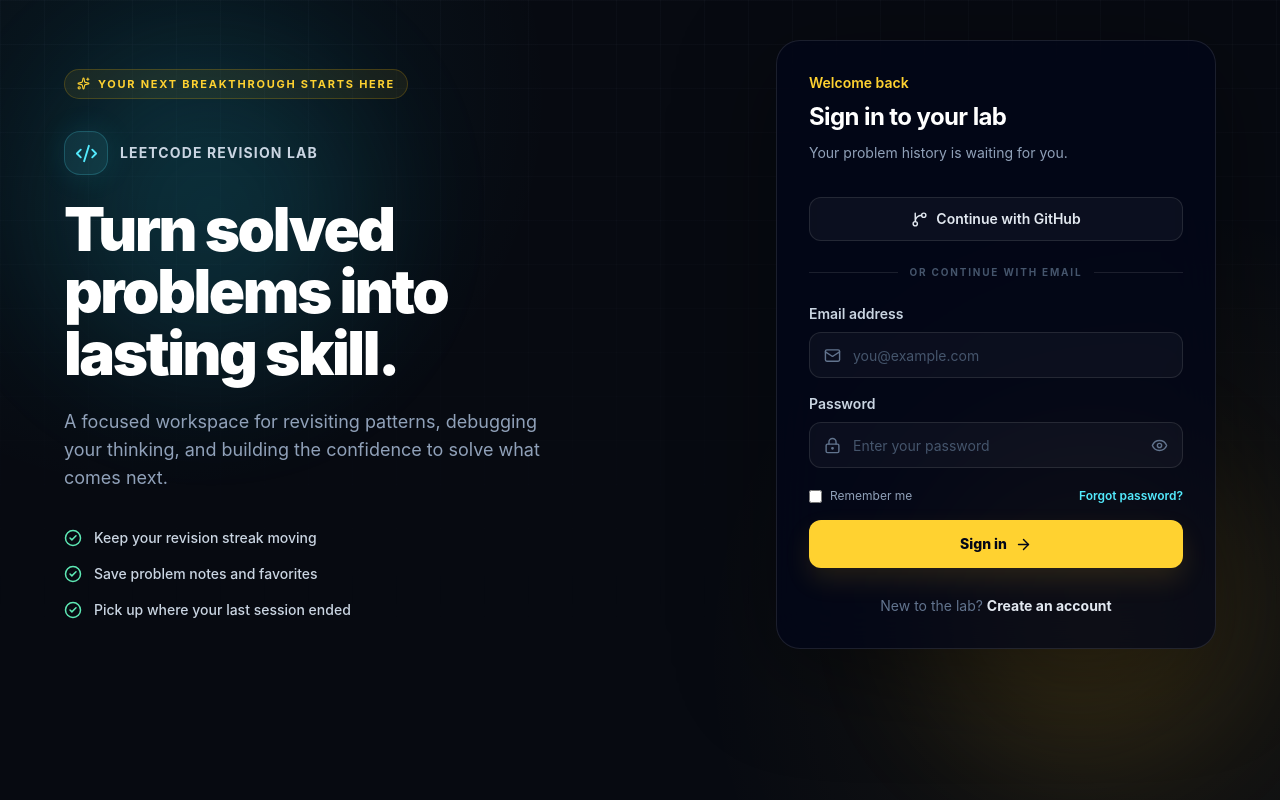
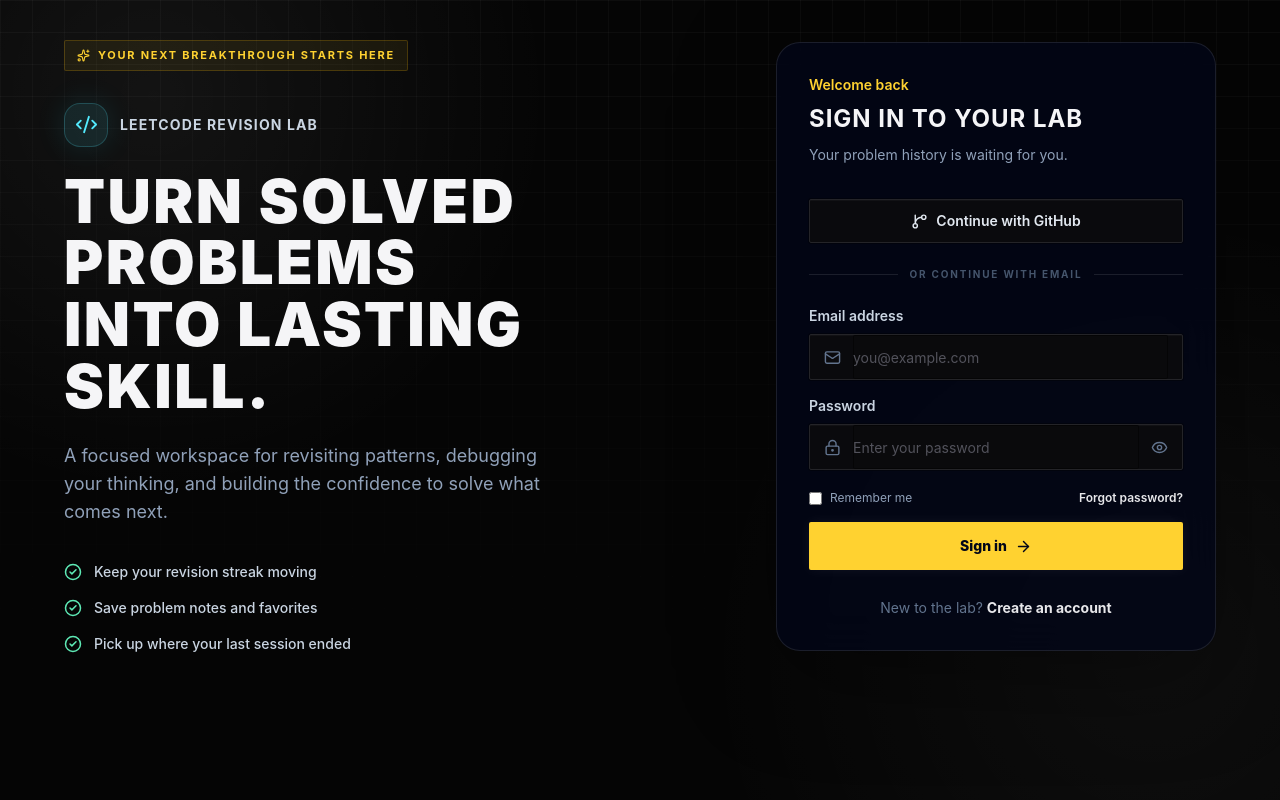
Before and after one commit to sharaddh/CodeLab, a Next.js app: page /login in a window 1280 px wide. Built offline with nearby package versions, Linux system fonts and the light colour scheme.

Commit message:
restyle globals

```diff
--- a/app/globals.css
+++ b/app/globals.css
@@ -1,133 +1,206 @@
 @import "tailwindcss";
 
 :root {
-  --bg: #070a11;
-  --panel: #101624;
-  --panel2: #151d2d;
-  --border: #273247;
-  --text: #e2e8f0;
-  --muted: #94a3b8;
-  --violet: #8b5cf6;
-  --cyan: #22d3ee;
-  --green: #4ade80;
-  --red: #f87171;
-  --amber: #fbbf24;
+  --bg: #050505;
+  --bg-alt: #030303;
+  --panel: #0b0b0d;
+  --panel2: #101013;
+  --panel3: #16161a;
+  --border: #242428;
+  --border-bright: #3f3f46;
+  --text: #e7e7ea;
+  --muted: #8b8b95;
+  --dim: #575760;
+  --violet: #d4d4d8;
+  --cyan: #e4e4e7;
+  --green: #d4d4d8;
+  --accent: #f4f4f5;
+  --success: #d4d4d8;
+  --amber: #a1a1aa;
+  --red: #71717a;
+  --glow: 0 0 14px rgba(255, 255, 255, 0.06);
+  --glow-cyan: 0 0 12px rgba(255, 255, 255, 0.05);
 }
 
-* {
-  box-sizing: border-box;
+* { box-sizing: border-box; }
+
+html, body { height: 100%; }
+
+body.terminal-body {
+  margin: 0;
+  background:
+    radial-gradient(ellipse at 50% -12%, rgba(255,255,255,0.05), transparent 45%),
+    radial-gradient(ellipse at 100% 100%, rgba(255,255,255,0.03), transparent 35%),
+    linear-gradient(180deg, #080808 0%, #030303 100%);
+  color: var(--text);
+  font-family: var(--font-mono), ui-monospace, SFMono-Regular, Menlo, Consolas, monospace;
+  letter-spacing: 0.01em;
+  text-shadow: 0 0 1px rgba(255,255,255,0.08);
 }
 
-body {
-  margin: 0;
-  background: var(--bg);
-  color: var(--text);
-  font-family: "Inter", system-ui, sans-serif;
+body::before {
+  content: "";
+  position: fixed;
+  inset: 0;
+  pointer-events: none;
+  z-index: 0;
+  background-image:
+    linear-gradient(rgba(255,255,255,0.03) 1px, transparent 1px),
+    linear-gradient(90deg, rgba(255,255,255,0.025) 1px, transparent 1px);
+  background-size: 28px 28px;
+  opacity: 0.22;
 }
 
-.login-shell {
-  position: relative;
-  isolation: isolate;
-  background: radial-gradient(circle at 12% 12%, rgba(34, 211, 238, 0.08), transparent 30%), radial-gradient(circle at 90% 82%, rgba(251, 191, 36, 0.07), transparent 34%), #070a11;
+.crt-overlay {
+  position: fixed;
+  inset: 0;
+  pointer-events: none;
+  z-index: 9999;
+  background:
+    repeating-linear-gradient(
+      to bottom,
+      rgba(0,0,0,0.14) 0px,
+      rgba(0,0,0,0.14) 1px,
+      transparent 2px,
+      transparent 4px
+    );
+  mix-blend-mode: multiply;
+  opacity: 0.22;
 }
 
-.login-shell::before {
+.crt-overlay::after {
+  content: "";
   position: absolute;
   inset: 0;
-  z-index: -1;
-  background-image: linear-gradient(rgba(148, 163, 184, 0.035) 1px, transparent 1px), linear-gradient(90deg, rgba(148, 163, 184, 0.035) 1px, transparent 1px);
-  background-size: 44px 44px;
-  content: "";
-  mask-image: linear-gradient(to bottom, black, transparent 80%);
+  background: radial-gradient(ellipse at center, transparent 55%, rgba(0,0,0,0.45) 100%);
 }
 
-.login-glow {
-  position: absolute;
-  z-index: -1;
-  width: 18rem;
-  height: 18rem;
-  border-radius: 999px;
-  filter: blur(70px);
-  opacity: 0.14;
-  pointer-events: none;
-}
+.terminal-main { position: relative; }
 
-.login-glow-one {
-  top: 10%;
-  left: 4%;
-  background: var(--cyan);
-  animation: login-float 9s ease-in-out infinite;
-}
+::selection { background: rgba(255,255,255,0.18); color: #ffffff; }
 
-.login-glow-two {
-  right: 5%;
-  bottom: 6%;
-  background: var(--amber);
-  animation: login-float 11s ease-in-out -3s infinite reverse;
-}
+a { color: var(--text); text-decoration-color: rgba(255,255,255,0.25); }
+a:hover { color: #ffffff; text-shadow: 0 0 8px rgba(255,255,255,0.12); }
 
-.login-intro,
-.login-card-enter {
-  animation: login-rise 700ms cubic-bezier(0.22, 1, 0.36, 1) both;
-}
-
-.login-card-enter {
-  animation-delay: 100ms;
-}
-
-.login-benefit {
-  animation: login-rise 550ms cubic-bezier(0.22, 1, 0.36, 1) both;
-}
-
-.login-submit {
-  box-shadow: 0 12px 26px rgba(251, 191, 36, 0.12);
-}
-
-@keyframes login-rise {
-  from {
-    opacity: 0;
-    transform: translateY(18px);
-  }
-  to {
-    opacity: 1;
-    transform: translateY(0);
-  }
-}
-
-@keyframes login-float {
-  0%, 100% {
-    transform: translate3d(0, 0, 0) scale(1);
-  }
-  50% {
-    transform: translate3d(18px, -14px, 0) scale(1.08);
-  }
-}
-
-@media (prefers-reduced-motion: reduce) {
-  .login-intro,
-  .login-card-enter,
-  .login-benefit,
-  .login-glow-one,
-  .login-glow-two {
-    animation: none;
-  }
+h1,h2,h3,h4,.font-display, .terminal-title {
+  font-family: var(--font-terminal), var(--font-mono), monospace;
+  letter-spacing: 0.04em;
+  text-transform: uppercase;
 }
 
 /* Scrollbar */
-::-webkit-scrollbar {
-  width: 8px;
-  height: 8px;
+::-webkit-scrollbar { width: 10px; height: 10px; }
+::-webkit-scrollbar-thumb {
+  background: linear-gradient(180deg, #2a2a2f, #1f1f23);
+  border: 1px solid #3a3a40;
+  border-radius: 0;
 }
-::-webkit-scrollbar-thumb {
-  background: #334155;
-  border-radius: 4px;
+::-webkit-scrollbar-thumb:hover { background: #34343a; }
+::-webkit-scrollbar-track { background: #070708; border-left: 1px solid #17171a; }
+::-webkit-scrollbar-corner { background: #070708; }
+
+/* Global form controls */
+input, select, textarea, button { font-family: inherit; }
+input[type="text"], input[type="search"], input[type="email"], input[type="password"], select, textarea, input[type="range"] {
+  background: #0a0a0c !important;
+  color: var(--text) !important;
+  border-color: var(--border) !important;
+  border-radius: 2px !important;
+  box-shadow: inset 0 0 0 1px rgba(0,0,0,0.5);
 }
-::-webkit-scrollbar-track {
-  background: transparent;
+input::placeholder, textarea::placeholder { color: #52525b !important; }
+input:focus, select:focus, textarea:focus {
+  outline: none !important;
+  border-color: var(--border-bright) !important;
+  box-shadow: 0 0 0 1px rgba(255,255,255,0.12), var(--glow) !important;
+}
+input[type="range"] { accent-color: #d4d4d8; }
+
+button { border-radius: 2px !important; }
+option { background: #0a0a0c; color: var(--text); }
+
+/* Terminal panels/cards */
+.terminal-panel,
+[class*="rounded-xl"].border, [class*="rounded-lg"].border {
+  background-color: rgba(11,11,13,0.96) !important;
+  border-color: var(--border) !important;
+  border-radius: 2px !important;
+  box-shadow: inset 0 1px 0 rgba(255,255,255,0.03), 0 0 0 1px rgba(0,0,0,0.35);
+  position: relative;
+}
+[class*="rounded-xl"], [class*="rounded-lg"], [class*="rounded-md"], [class*="rounded-full"] {
+  border-radius: 2px !important;
+}
+
+/* Common hardcoded bg overrides for terminal look */
+.bg-\[\#0d1117\], .bg-\[\#0d1117\]\/90 { background-color: rgba(8,8,10,0.97) !important; }
+.bg-\[\#0a0f1a\], .bg-\[\#070a11\], .bg-\[\#050a12\] { background-color: #080809 !important; }
+.bg-\[\#111827\], .bg-\[\#1e293b\], .bg-\[\#0b1420\], .bg-\[\#050c16\] { background-color: #0f0f12 !important; }
+.bg-\[\#334155\], .bg-\[\#15283d\], .bg-\[\#0d1826\] { background-color: #1a1a1f !important; }
+.bg-\[\#151d2d\], [class~="bg-[var(--panel)]"], [class~="bg-[var(--panel2)]"] { background-color: var(--panel) !important; }
+.hover\:bg-\[\#111827\]:hover, .hover\:bg-\[\#334155\]:hover, .hover\:bg-\[\#1e293b\]:hover, .hover\:bg-\[\#0d1826\]:hover { background-color: #17171c !important; }
+.border-\[\#1a2332\], [class~="border-[var(--border)]"] { border-color: var(--border) !important; }
+.text-white { color: #f5f5f7 !important; }
+[class~="text-[var(--muted)]"] { color: var(--muted) !important; }
+[class~="text-[var(--violet)]"] { color: var(--text) !important; text-shadow: 0 0 8px rgba(255,255,255,0.08); }
+[class~="bg-[var(--violet)]"] { background-color: #e5e5e7 !important; color: #050505 !important; box-shadow: 0 0 12px rgba(255,255,255,0.08); }
+[class~="bg-[var(--violet)]/15"], [class~="bg-[var(--violet)]/10"] { background-color: rgba(255,255,255,0.08) !important; }
+[class~="border-[var(--violet)]"], [class~="border-[var(--violet)]/50"], [class~="border-[var(--violet)]/40"] { border-color: rgba(255,255,255,0.28) !important; }
+[class~="text-[var(--amber)]"] { color: #cfcfd4 !important; text-shadow: none; }
+[class~="text-[var(--cyan)]"] { color: #e4e4e7 !important; text-shadow: 0 0 8px rgba(255,255,255,0.06); }
+[class~="text-[var(--green)]"] { color: #d4d4d8 !important; text-shadow: none; }
+.text-emerald-400 { color: #d4d4d8 !important; }
+.text-red-400, [class~="text-[var(--red)]"] { color: #a1a1aa !important; }
+[class~="bg-[var(--green)]"] { background-color: #e5e5e7 !important; color: #050505 !important; box-shadow: 0 0 12px rgba(255,255,255,0.08); }
+[class~="bg-[var(--amber)]"] { background-color: #d4d4d8 !important; color: #050505 !important; }
+[class~="bg-[var(--cyan)]"] { background-color: #e5e5e7 !important; color: #050505 !important; }
+.border-emerald-500\/30 { border-color: rgba(255,255,255,0.18) !important; }
+.border-amber-500\/30 { border-color: rgba(255,255,255,0.18) !important; }
+.border-red-500\/30 { border-color: rgba(255,255,255,0.14) !important; }
+.bg-emerald-500\/5 { background-color: rgba(255,255,255,0.04) !important; }
+.bg-amber-500\/5 { background-color: rgba(255,255,255,0.04) !important; }
+.bg-red-500\/5 { background-color: rgba(255,255,255,0.03) !important; }
+
+/* Login shell terminalized */
+.login-shell {
+  position: relative; isolation: isolate;
+  background:
+    radial-gradient(circle at 12% 12%, rgba(255,255,255,0.06), transparent 30%),
+    radial-gradient(circle at 90% 82%, rgba(255,255,255,0.04), transparent 34%),
+    #050505 !important;
+}
+.login-shell::before {
+  position: absolute; inset: 0; z-index: -1; content: "";
+  background-image:
+    linear-gradient(rgba(255,255,255,0.035) 1px, transparent 1px),
+    linear-gradient(90deg, rgba(255,255,255,0.03) 1px, transparent 1px);
+  background-size: 32px 32px;
+  mask-image: linear-gradient(to bottom, black, transparent 85%);
+}
+.login-glow { filter: blur(100px); opacity: 0.08; }
+.login-glow-one { background: #ffffff; }
+.login-glow-two { background: #a1a1aa; }
+.login-intro, .login-card-enter { animation: login-rise 700ms cubic-bezier(0.22, 1, 0.36, 1) both; }
+.login-card-enter { animation-delay: 100ms; }
+.login-benefit { animation: login-rise 550ms cubic-bezier(0.22, 1, 0.36, 1) both; }
+.login-submit { box-shadow: var(--glow) !important; }
+
+@keyframes login-rise { from { opacity: 0; transform: translateY(10px); } to { opacity: 1; transform: translateY(0); } }
+@keyframes blink { 0%,49%{opacity:1} 50%,100%{opacity:0} }
+.cursor-blink::after { content: "_"; margin-left: 4px; color: #e4e4e7; animation: blink 1s steps(1) infinite; font-size: 0.9em; }
+@keyframes scanline-move { 0% { transform: translateY(-100%);} 100% { transform: translateY(100%);} }
+.scanline-sweep::before {
+  content: ""; position: absolute; left: 0; right: 0; top: -30%; height: 30%;
+  background: linear-gradient(to bottom, transparent, rgba(255,255,255,0.03), transparent);
+  animation: scanline-move 8s linear infinite; pointer-events: none;
 }
 
 /* Monaco editor fixes */
-.monaco-editor {
-  border-radius: 8px;
-  overflow: hidden;
+.monaco-editor { border-radius: 2px !important; overflow: hidden; border: 1px solid var(--border); }
+.debug-current-line { background: rgba(255, 255, 255, 0.08) !important; box-shadow: inset 3px 0 0 #d4d4d8; }
+.debug-current-glyph { background: #d4d4d8; width: 4px !important; margin-left: 4px; border-radius: 0; box-shadow: 0 0 8px rgba(255,255,255,0.25); }
+
+@media (prefers-reduced-motion: reduce) {
+  .login-intro, .login-card-enter, .login-benefit, .scanline-sweep::before { animation: none; }
+  .cursor-blink::after { animation: none; }
 }
```
